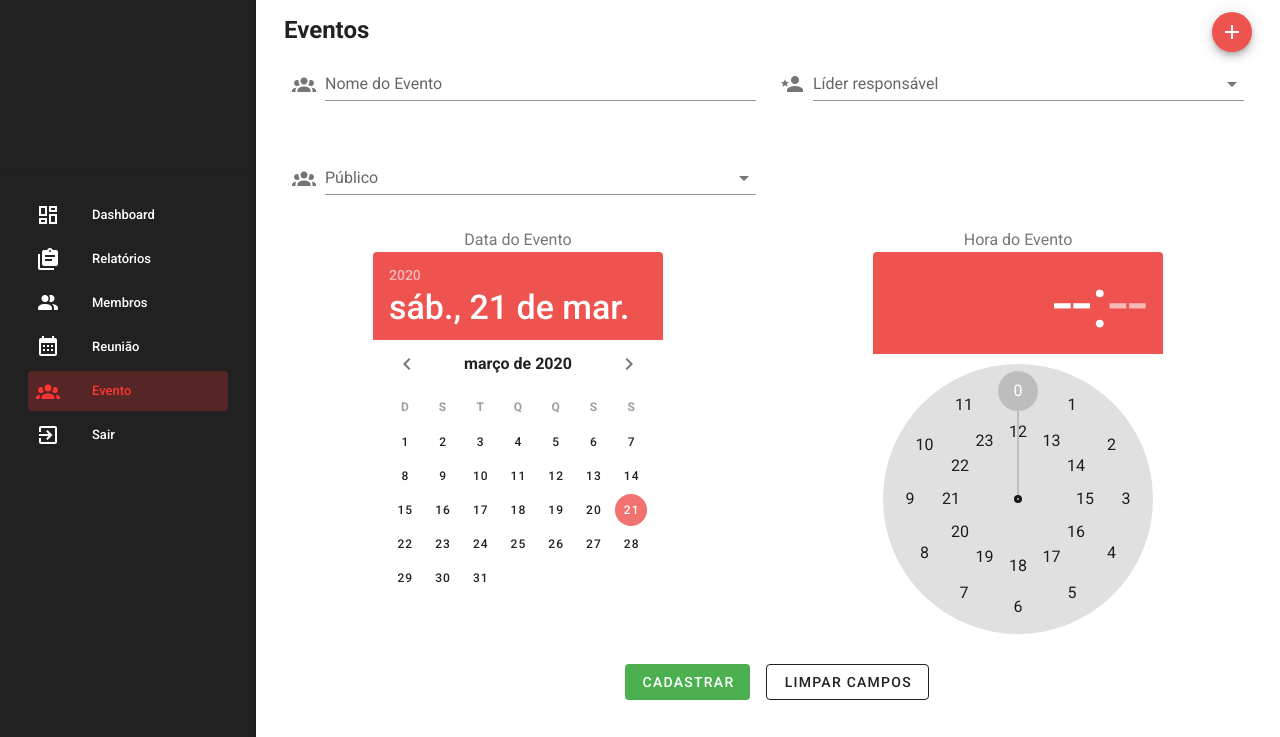
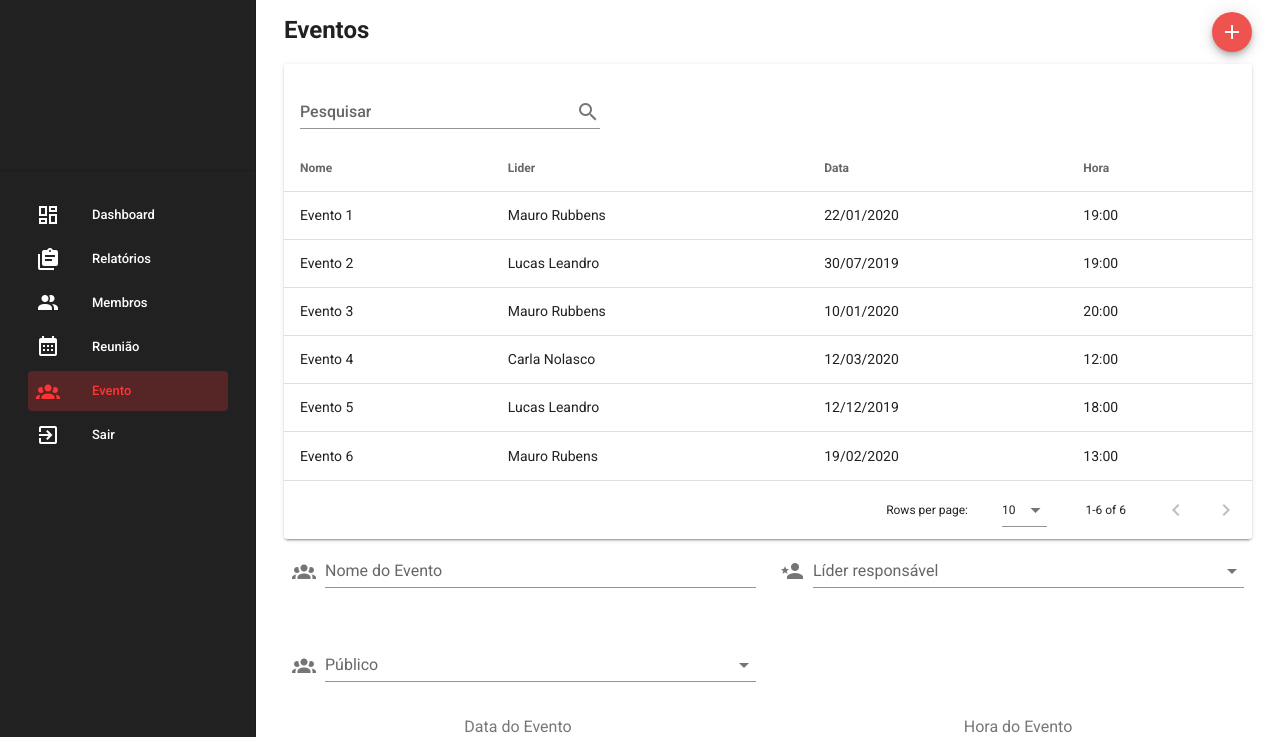
Before and after one commit to carlavieira/itexas-web, a Vue app: page /#/aplicativo/eventos in a window 1280 px wide. Shown: the top 737 px of the page. Built offline with nearby package versions, Linux system fonts and the light colour scheme; what vue-resource would draw is missing.

Commit message:
Criação da tabela de eventos na page eventos

```diff
--- a/src/components/eventos/Eventos.vue
+++ b/src/components/eventos/Eventos.vue
@@ -1,22 +1,95 @@
+
+
 <template>
   <v-container>
     <v-row class="px-4">
       <h2>Eventos</h2>
       <v-spacer></v-spacer>
-      <v-btn @click="btnMembro = true" title="Marcar Evento" small color="secondary" fab>
+      <v-btn @click="btnEvento = true" title="Marcar Evento" small color="secondary" fab>
         <v-icon>mdi-plus</v-icon>
       </v-btn>
     </v-row>
-    <CadastrarEvento></CadastrarEvento>
+    <v-row class="px-4 pt-3">
+      <v-flex>
+        <v-card class="w-100">
+          <v-card-title>
+            <v-text-field
+              style="max-width: 300px"
+              v-model="search"
+              append-icon="mdi-magnify"
+              label="Pesquisar"
+              single-line
+              hide-details
+            ></v-text-field>
+          </v-card-title>
+          <v-data-table no-data-text="Nenhum evento cadastrado" no-results-text="Nenhum evento encontrado" :headers="headersEvento" :items="evento" :search="search"></v-data-table>
+        </v-card>
+      </v-flex>
+    </v-row>
+    <NovoEvento :show="btnEvento" @close="btnEvento = false"></NovoEvento>
   </v-container>
 </template>
 
 <script>
-import CadastrarEvento from "./CadastrarEvento.vue";
+import NovoEvento from "./CadastrarEvento.vue";
 
 export default {
   components: {
-      CadastrarEvento
+      NovoEvento
   },
+  data() {
+    return {
+      btnEvento: false,
+      search: "",
+      headersEvento: [
+        {
+          text: "Nome",
+          align: "start",
+          value: "name",
+        },
+        { text: "Lider", value: "lider" },
+        { text: "Data", value: "data" },
+        { text: "Hora", value: "hora"}
+      ],
+      evento: [
+        {
+          name: "Evento 1",
+          lider: "Mauro Rubbens",
+          data: "22/01/2020",
+          hora: "19:00"
+        },
+        {
+          name: "Evento 2",
+          lider: "Lucas Leandro",
+          data: "30/07/2019",
+          hora: "19:00"
+        },
+        {
+          name: "Evento 3",
+          lider: "Mauro Rubbens",
+          data: "10/01/2020",
+          hora: "20:00"
+        },
+        {
+          name: "Evento 4",
+          lider: "Carla Nolasco",
+          data: "12/03/2020",
+          hora: "12:00"
+        },
+        {
+          name: "Evento 5",
+          lider: "Lucas Leandro",
+          data: "12/12/2019",
+          hora: "18:00"
+        },
+        {
+          name: "Evento 6",
+          lider: "Mauro Rubens",
+          data: "19/02/2020",
+          hora: "13:00"
+        },
+      ]
+    }
+  }
 }
 </script>
```
